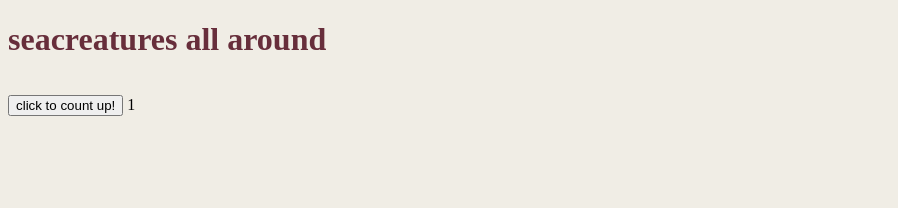
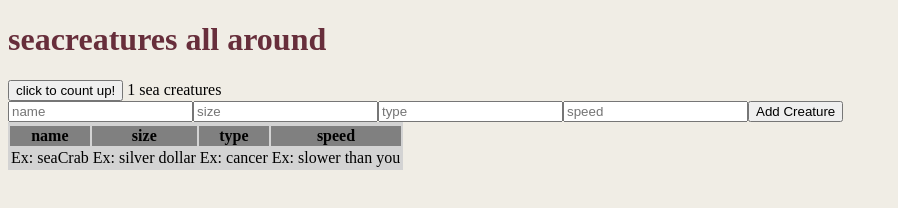
Before and after one commit to dylandorsey/kochab-jquery-seacreatures, a plain HTML site: page index.html in a window 1280 px wide. Both pictures are taken after a click on the button "click to count up!". Shown: the whole page, without its empty margins (0-898 px from the left). Drawn offline with Linux system fonts and the light colour scheme.

Commit message:
add user can add sea creature to table

```diff
--- a/client.js
+++ b/client.js
@@ -2,12 +2,57 @@ console.log('in js');
 
 $(document).ready(onReady);
 
+let clickCounterOneValue = 0;
 
 function onReady(){
     console.log('in JQ')
-    let clickCounterOneValue = 0;
-    $('.incrementorButton').on('click', function () {
-        clickCounterOneValue++;
-        $('#clickCounterOne').html(clickCounterOneValue);
-    });
+    // create event handler to handle clicks on the button
+    $('#addCreatureInput').on('click', clickHandler, addNewCreature);
+    $('#incrementorOne').on('click', clickHandler);
+    $('#clickCounterOne').html(clickCounterOneValue); // displays initial clickCounterOne value
+    // note that .html () would work for us here. However, .html() will repl
 }
+
+function clickHandler() {
+    // increment the counter
+    clickCounterOneValue++;
+    console.log('addcreature clicked');
+    // display the count
+    updateDomCount();
+}
+
+function updateDomCount() {
+    $('#clickCounterOne').text(clickCounterOneValue); // .text() method gets the value of an element
+    $('#clickCounterOne').append(' sea creatures');
+    $('#clickCounterOne').css('color', pickColor()); // sets the color to a random color
+}
+
+function addNewCreature () {
+    newCreatureName = $('#nameInput').val()
+    newCreatureSize = $('#sizeInput').val()
+    newCreatureType = $('#typeInput').val()
+    newCreatureSpeed = $('#speedInput').val()
+    $('#creatureList').prepend(
+    '<tr>' +
+        '<td>' + newCreatureName + '</td>' +
+        '<td>' + newCreatureSize + ' ft </td>' +
+        '<td>' + newCreatureType + '</td>' +
+        '<td>' + newCreatureSpeed + ' mph </td>' +
+    '</tr>');
+    // add the new sea creature to a table.
+    // the table should have titles for each column that are the same as the input variable titles
+        // appendName(name);
+        // appendSize(size);
+        // appendType(type);
+        // appendSpeed(speed);
+}
+
+    function pickColor() {
+        let red = Math.floor(Math.random()*256);
+        let green = Math.floor(Math.random()*256);
+        let blue = Math.floor(Math.random()*256);
+        console.log(red);
+        newColor = 'rgb('+ red + green + blue+')';
+        console.log(newColor);
+        return newColor;
+    }
--- a/index.html
+++ b/index.html
@@ -12,7 +12,33 @@
 <body>
     <h1>seacreatures all around</h1>
     <button id="incrementorOne" class="incrementorButton" >click to count up!</button>
-    <p id="clickCounterOne" class="clickCounter">0</p>
-
+    <span id="clickCounterOne" class="clickCounter">sea creatures</span>
+    <div>
+        <table>
+            <thead>
+                <tr>
+                    <input id="nameInput" type="text" placeholder="name">
+                    <input id="sizeInput" type="number" placeholder="size">
+                    <input id="typeInput" type="text" placeholder="type">
+                    <input id="speedInput" type="number" placeholder="speed">
+                    <button id="addCreatureInput">Add Creature</button>
+                </tr>
+                <tr>
+                    <th>name</th>
+                    <th>size</th>
+                    <th>type</th>
+                    <th>speed</th>
+                </tr>
+            </thead>
+            <tbody id="creatureList">
+                <tr>
+                    <td>Ex: seaCrab</td>
+                    <td>Ex: silver dollar</td>
+                    <td>Ex: cancer</td>
+                    <td>Ex: slower than you</td>
+                </tr>
+            </tbody>
+        </table>
+    </div>
 </body>
 </html>
--- a/style.css
+++ b/style.css
@@ -7,5 +7,20 @@ body {
 }
 
 .clickCounter {
+    /* display: inline-block; */
+}
+
+.inputbox {
+    background-color: grey;
     display: inline-block;
+    width: 100px;
+    margin: 5 px;
 }
+
+th {
+    background-color: grey;
+}
+
+table {
+    background-color: lightgrey;
+}
```
